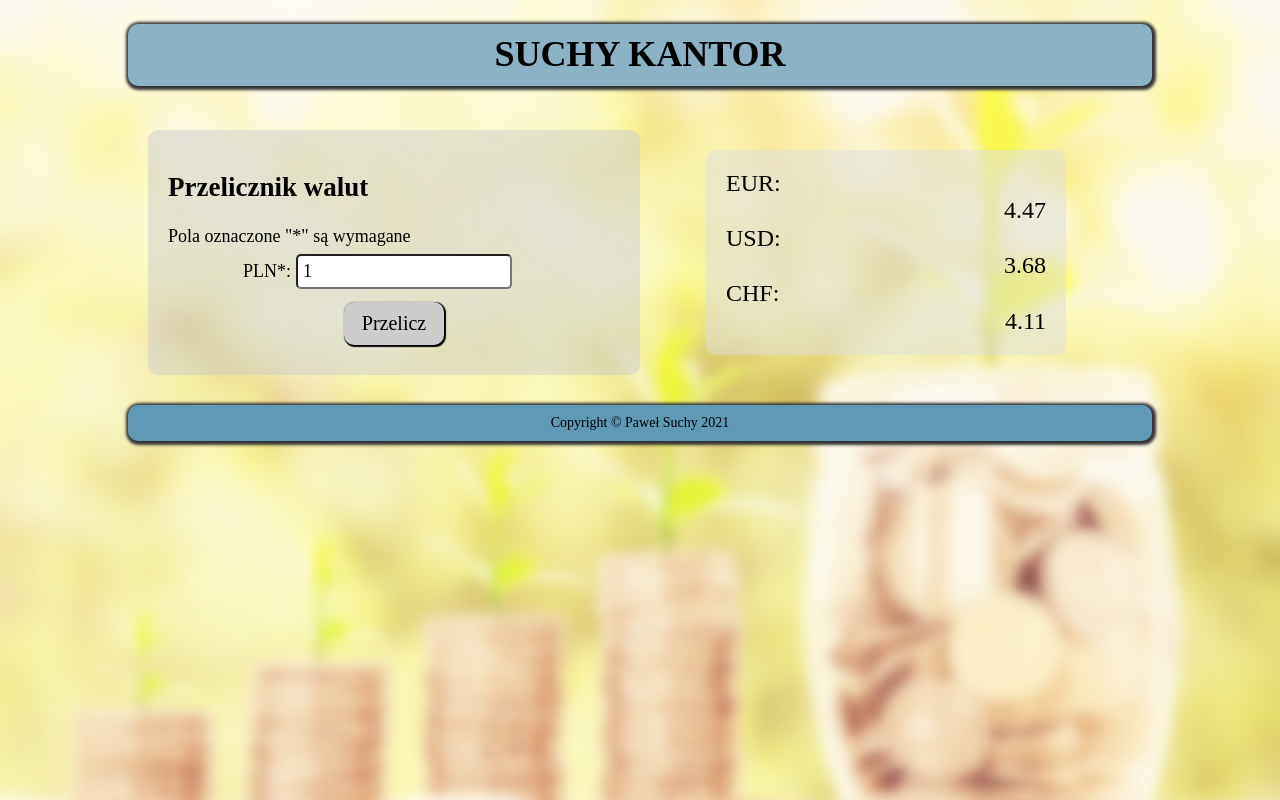
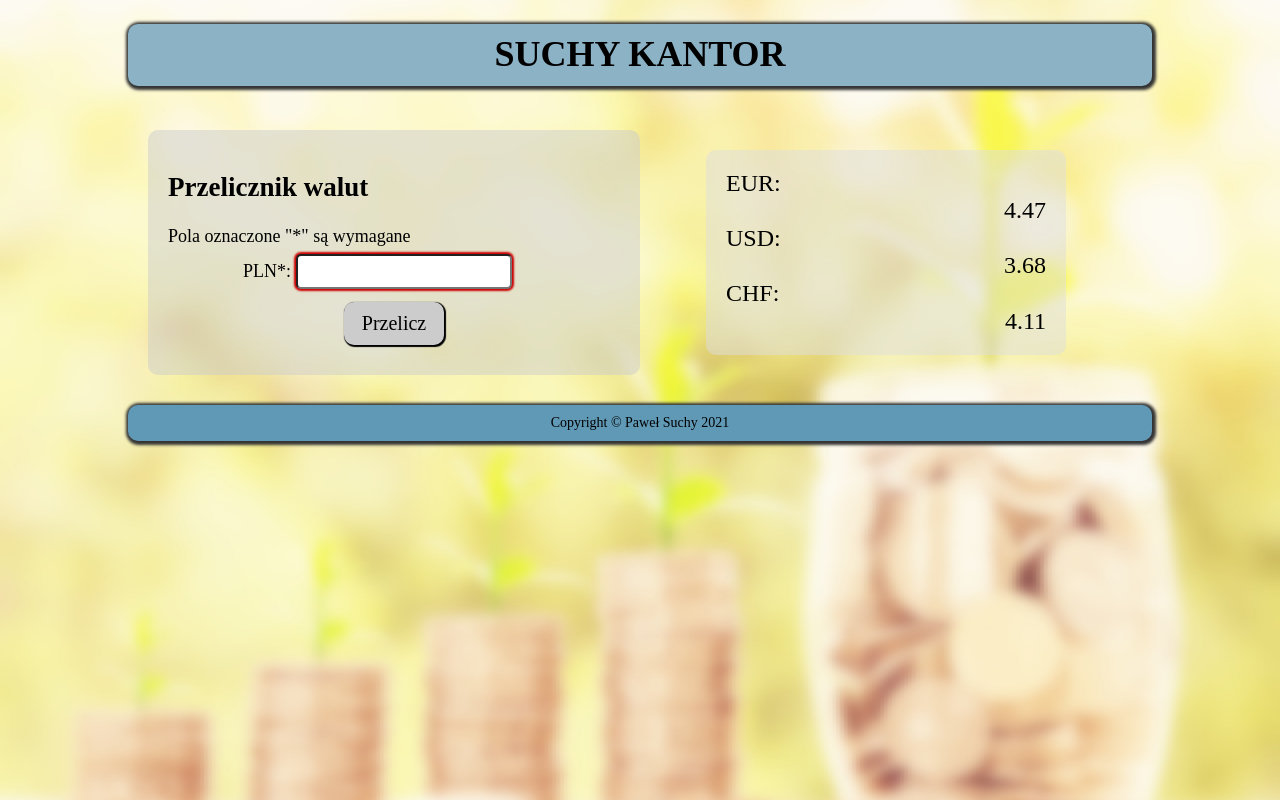
Before and after one commit to pawlo1994/currency-converter-react, a React (Create React App) app: page / in a window 1280 px wide. Built offline with nearby package versions, Linux system fonts and the light colour scheme; a web font is replaced by a local one.

Commit message:
onFormSubmit function edited

```diff
--- a/src/Form/index.js
+++ b/src/Form/index.js
@@ -4,9 +4,11 @@ import List from "../List";
 
 
 const Form = ({ currencies }) => {
-    const [userValue, setUserValue] = useState(1);
+    const [userValue, setUserValue] = useState("");
+    const [result, setResult] = useState(+userValue);
     const onFormSubmit = event => {
         event.preventDefault();
+        currencies.map(currency => setResult(() => (userValue / currency.currencyValue)));
     };
 
     return (
@@ -37,6 +39,7 @@ const Form = ({ currencies }) => {
             <List
                 currencies={currencies}
                 userValue={userValue}
+                result={result}
             />
         </>
     );
```
